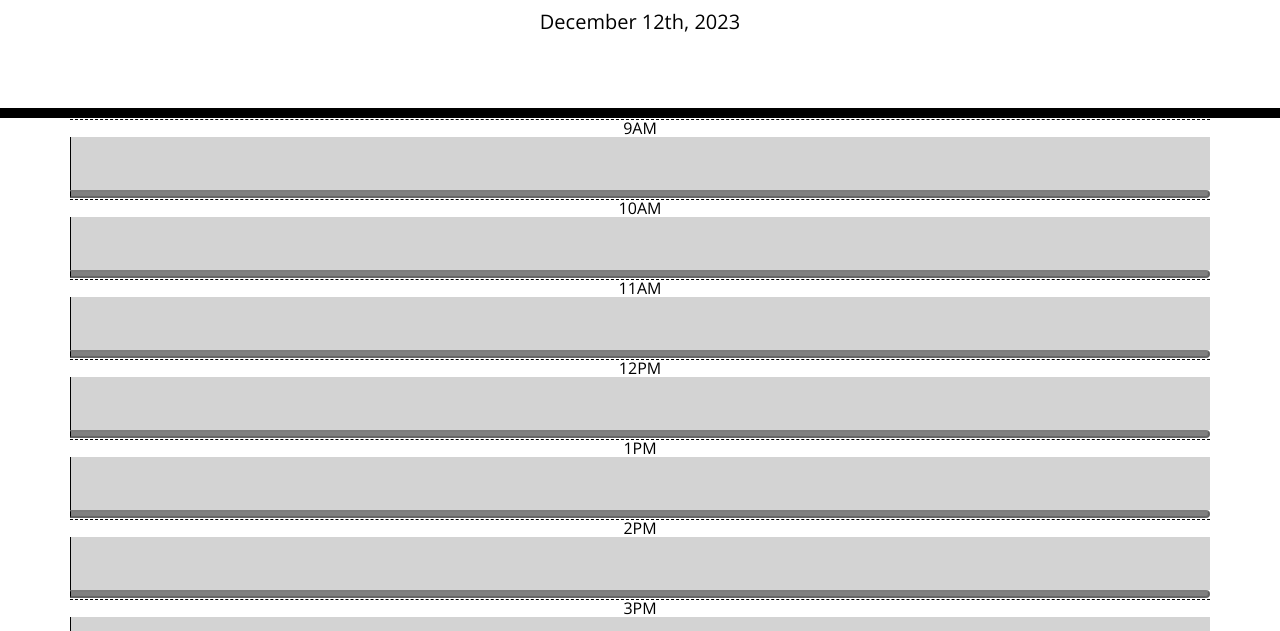
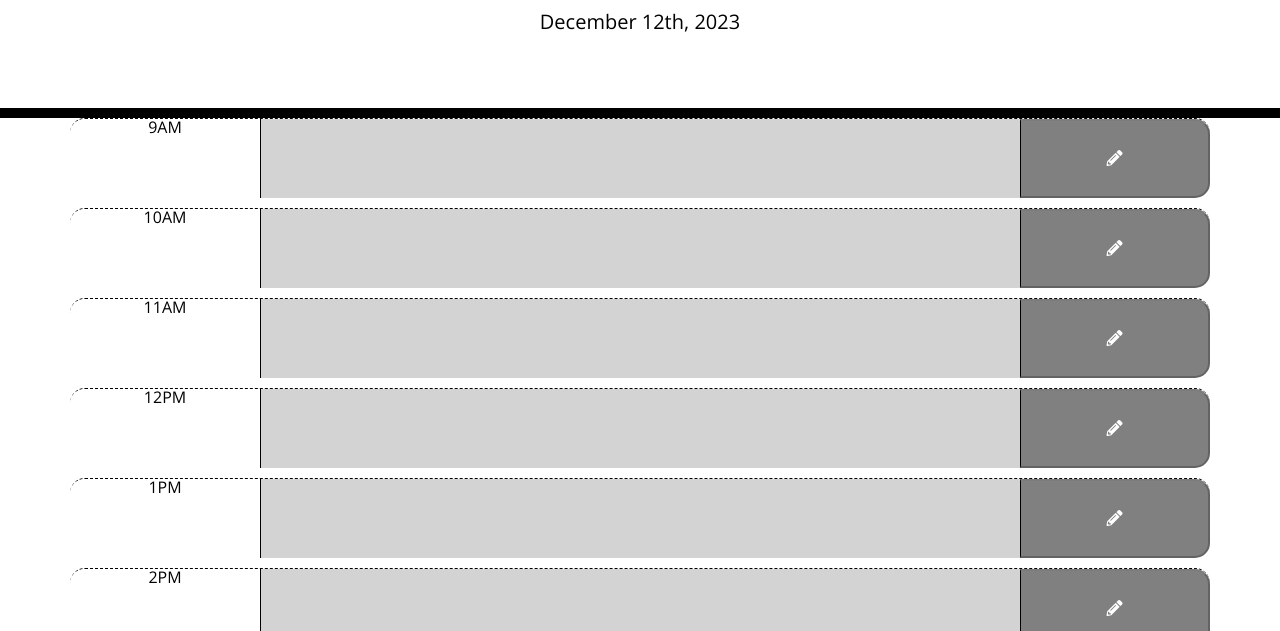
Before and after one commit to iy2k22/planner, a plain HTML site: page index.html in a window 1280 px wide. Shown: the part 169-800 px from the top of the page. Drawn offline with nearby package versions, Linux system fonts and the light colour scheme.

Commit message:
tidy up for smaller screens

```diff
--- a/assets/js/script.js
+++ b/assets/js/script.js
@@ -21,14 +21,18 @@ $(document).ready(() => {
         if (firstFill)
             tasks[dateStr][timeStr] = "";
         const newBlock = $("<div></div>");
-        newBlock.addClass("row time-block");
+        newBlock.addClass("row justify-content-between hour time-block");
         const timeLabel = $("<label></label>");
         timeLabel.text(timeStr);
-        timeLabel.addClass("hour");
+        timeLabel.addClass("col-lg-2 col-md-2 col-sm-12");
         newBlock.append(timeLabel);
         const taskArea = $("<textarea></textarea>");
+        taskArea.addClass("col-lg-8 col-md-8 col-sm-12")
         const saveBtn = $("<button></button>");
-        saveBtn.addClass("saveBtn");
+        saveBtn.addClass("saveBtn col-lg-2 col-md-2 col-sm-12");
+        const icon = $("<i></i>");
+        icon.addClass("fas fa-pencil-alt");
+        saveBtn.append(icon);
         if (!firstFill)
             taskArea.text(tasks[dateStr][timeStr]);
         if (i < currentHour) {
--- a/style.css
+++ b/style.css
@@ -29,6 +29,7 @@ header {
 .time-block {
   text-align: center;
   border-radius: 15px;
+  margin-bottom: 10px;
 }
 
 .row {
```
Also changed, not shown: assets/images/screenshot.png (added).
